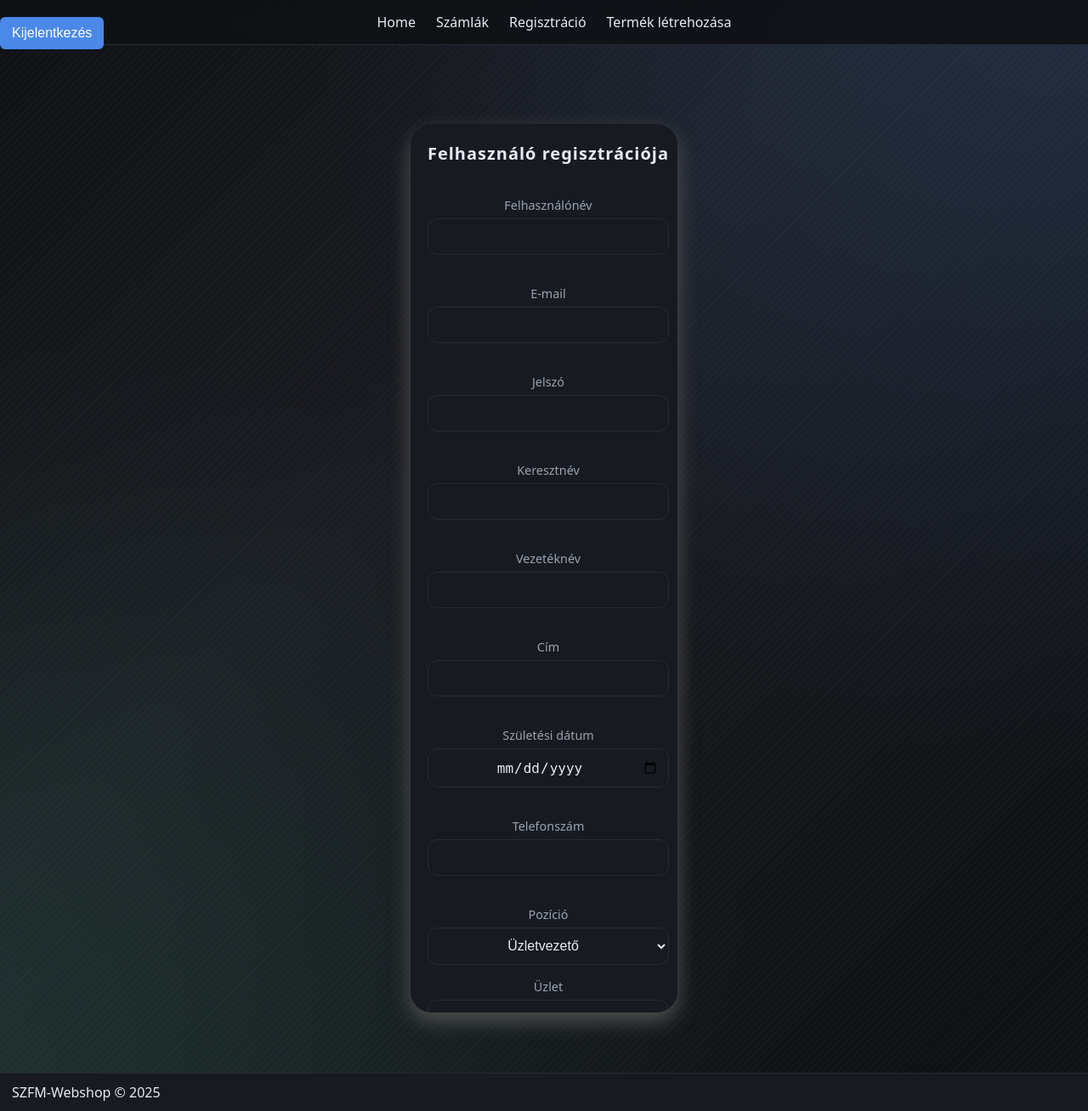
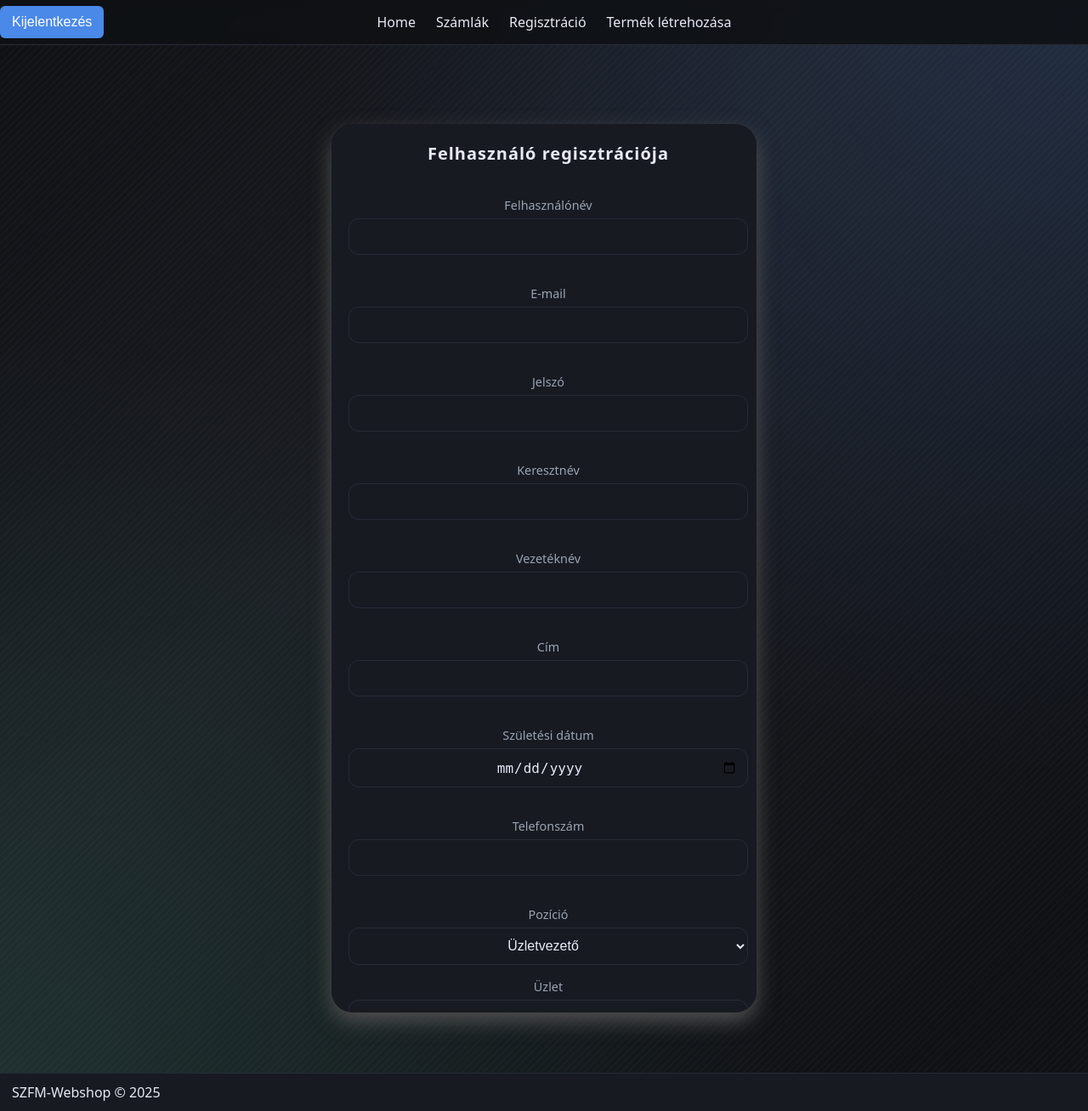
Before and after one commit to mzsl03/webshop, a Django app: page /register/ in a window 1280 px wide. Shown: the whole page at 85% size. Run offline with Django 5.2, Linux system fonts and the light colour scheme; the visitor is signed in with stand-in values (Sample User, id 1); data that the repository does not hold is empty.

Commit message:
fix: logout button margin removed

```diff
--- a/core_webshop/phoneshop/static/css/register.css
+++ b/core_webshop/phoneshop/static/css/register.css
@@ -44,11 +44,15 @@ body {
     border-radius: 25px;
     background-color: var(--panel);
     padding: 20px;
-    width: auto;
+    min-width: 500px;
     height: auto;
     max-height: 80vh;
     box-shadow: 0 10px 25px #515151;
     transition: box-shadow 1s;
+}
+
+.register-div::-webkit-scrollbar {
+    display: none;
 }
 
 .register-div {
@@ -111,7 +115,6 @@ form * {
 }
 
 .btn {
-    margin-top: 25px;
     background: #4a89e8;
     color: white;
     padding: 10px 14px;
```
